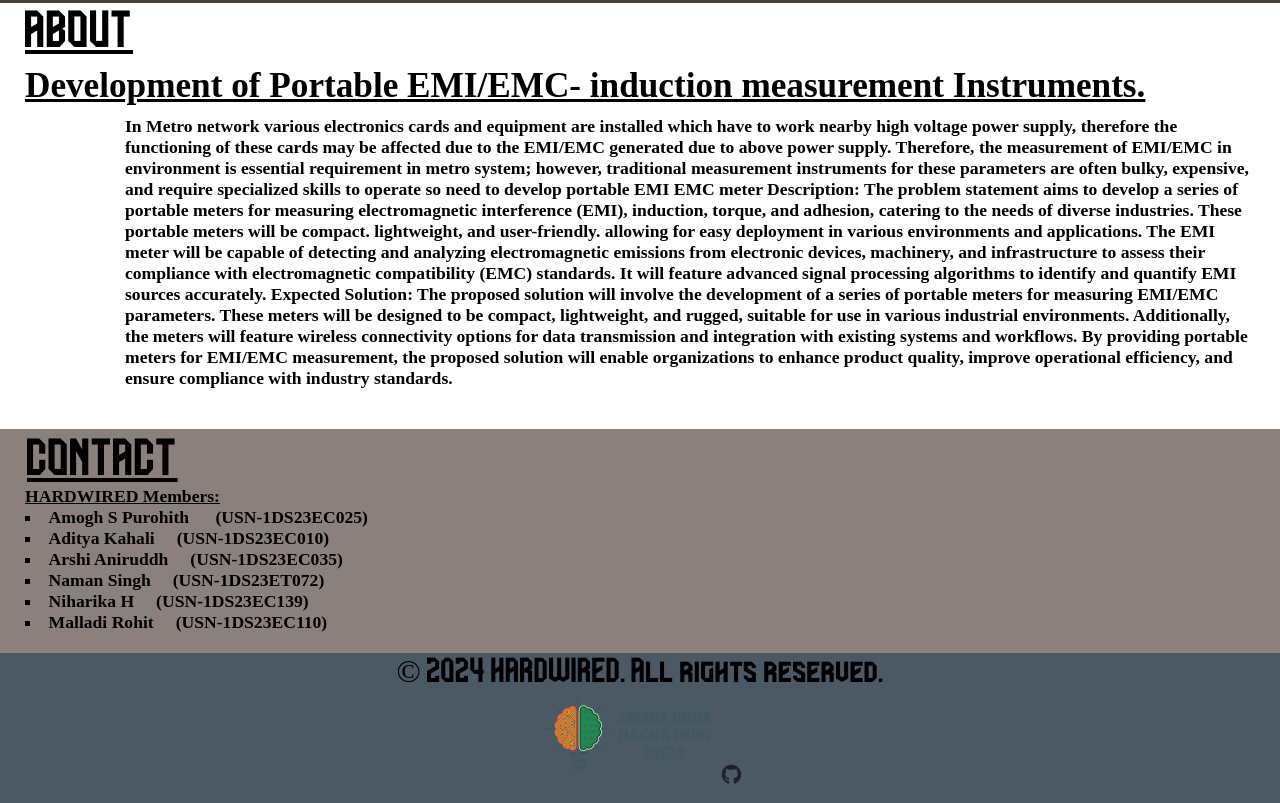
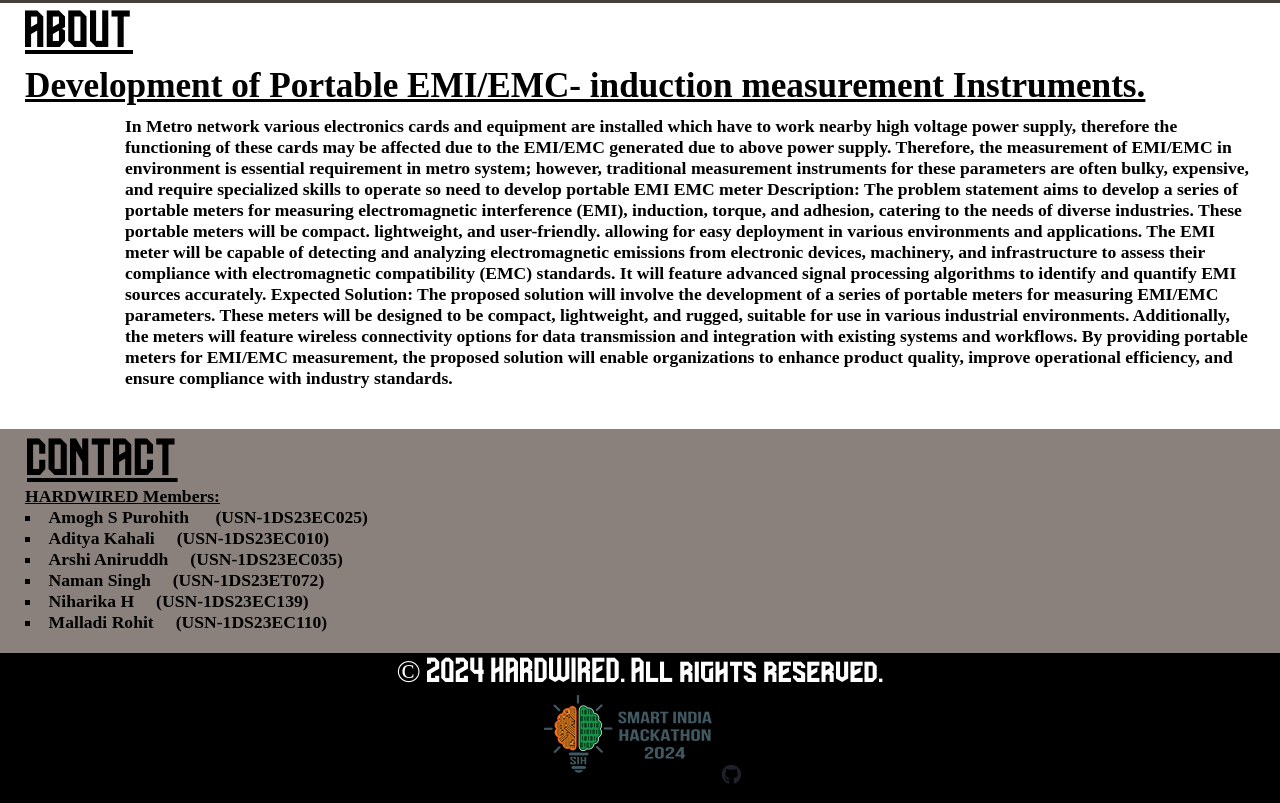
Before and after one commit to CtrlAltNaman/CtrlAltNaman.github.io, a plain HTML site: page index.html in a window 1280 px wide. Shown: the part 2317-3120 px from the top of the page. Drawn offline with nearby package versions, Linux system fonts and the light colour scheme.

Commit message:
CSS modifications

```diff
--- a/style.css
+++ b/style.css
@@ -381,7 +381,8 @@ li{
   font-size: 1.2rem;
 }
 #footer-section{
-  background-color: #4b5965;
+  background-color: black;
+  color:white;
   width:100%;
   max-width:100%;
   height:150px;
```
